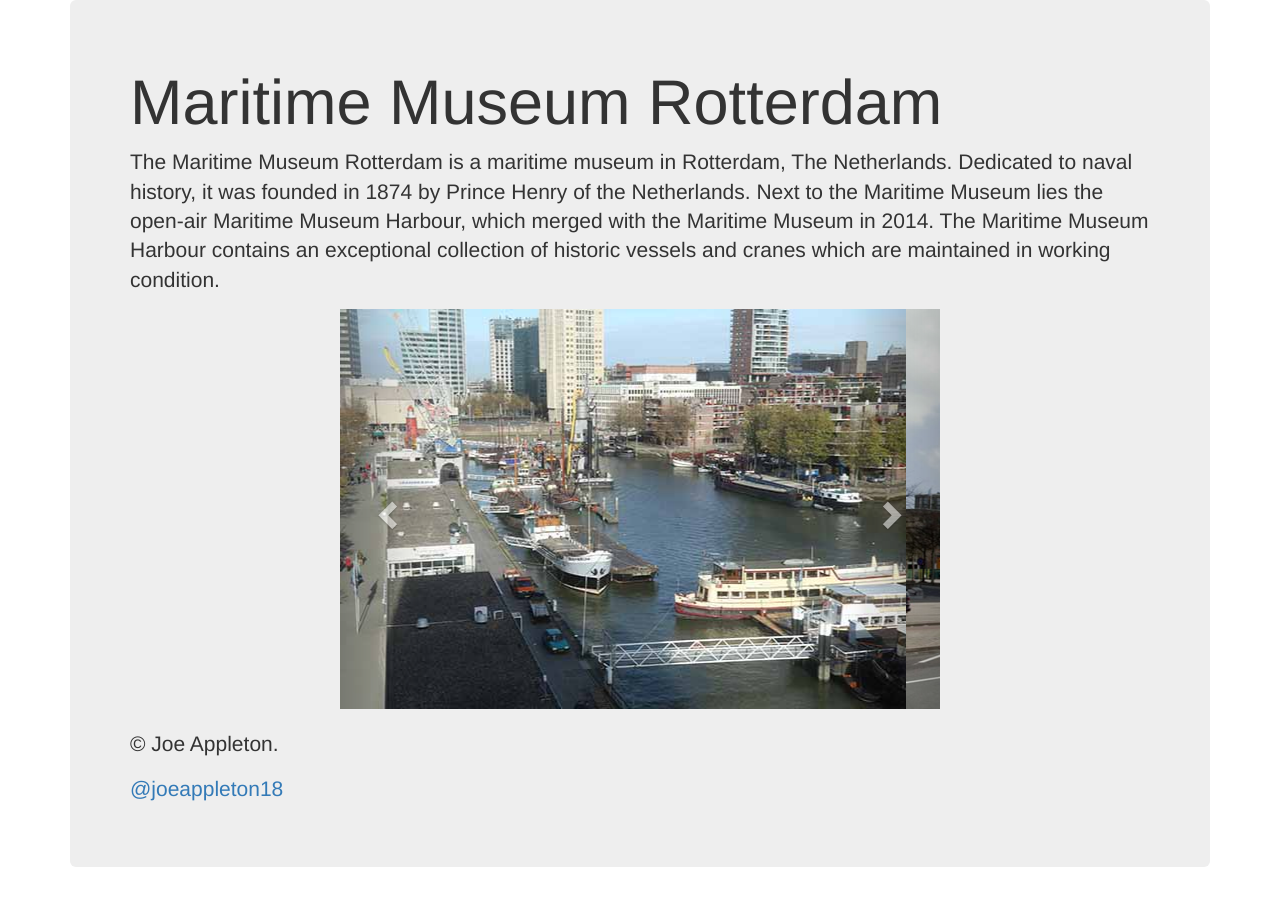
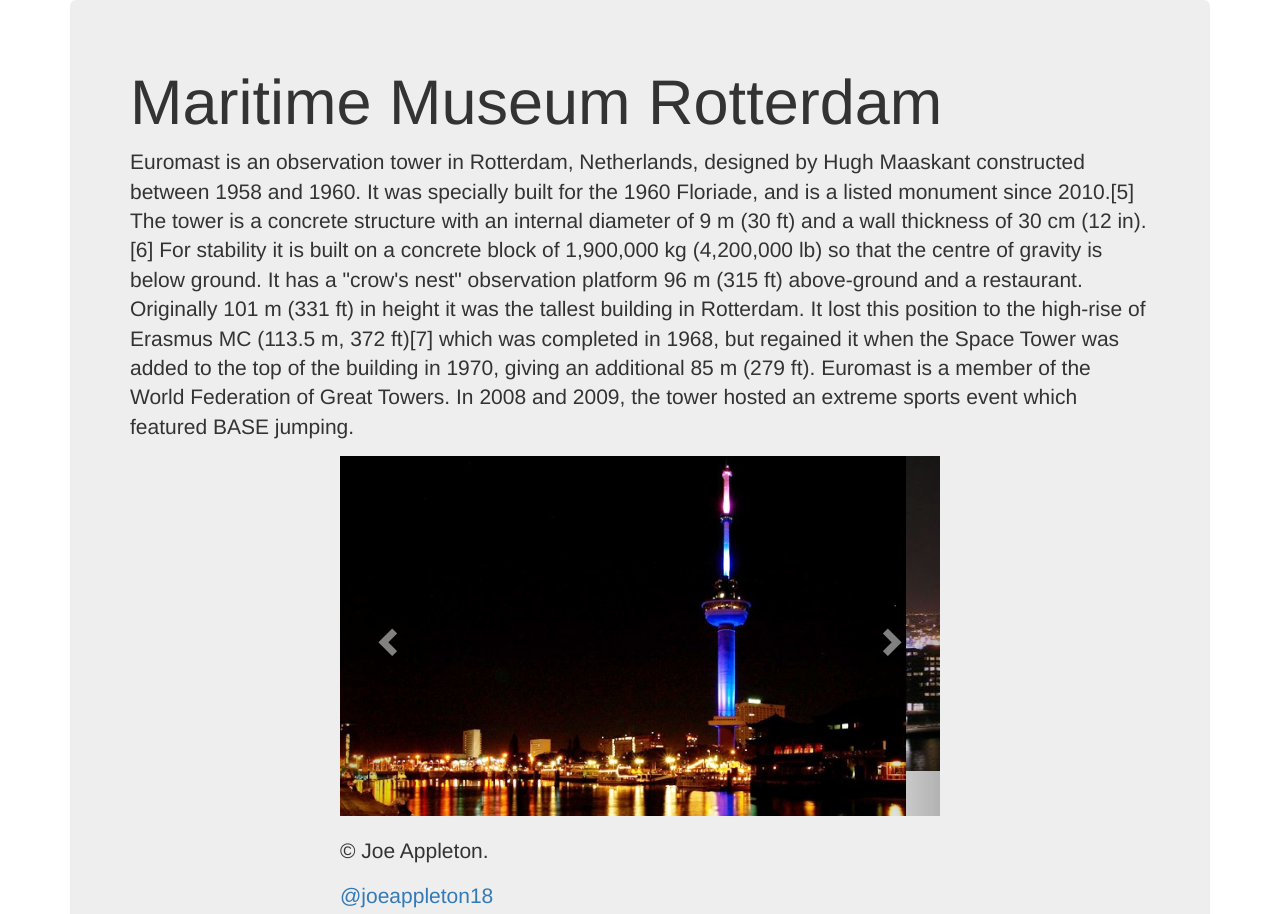
Before and after one commit to JamalG94/JamalG94.github.io, a plain HTML site: page location1.html in a window 1280 px wide. Shown: the top 914 px of the page. Drawn offline with nearby package versions, Linux system fonts and the light colour scheme; some icons are missing.

Commit message:
added two euromast images

```diff
--- a/location1.html
+++ b/location1.html
@@ -16,7 +16,7 @@
     <meta name="description" content="">
     <meta name="author" content="">
 
-    <title>Maritime Museum Rotterdam</title>
+    <title>Euromast</title>
 
     <!-- Bootstrap Core CSS -->
     <link href="../node_modules/bootstrap/dist/css/bootstrap.css" rel="stylesheet">
@@ -36,30 +36,20 @@
 
     <div class="jumbotron">
         <h1>Maritime Museum Rotterdam</h1>
-        <p class="lead">The Maritime Museum Rotterdam is a maritime museum in Rotterdam, The Netherlands. Dedicated to naval history, it was founded in 1874 by Prince Henry of the Netherlands.
-
-            Next to the Maritime Museum lies the open-air Maritime Museum Harbour, which merged with the Maritime Museum in 2014. The Maritime Museum Harbour contains an exceptional collection of historic vessels and cranes which are maintained in working condition.</p>
+        <p class="lead">Euromast is an observation tower in Rotterdam, Netherlands, designed by Hugh Maaskant constructed between 1958 and 1960. It was specially built for the 1960 Floriade, and is a listed monument since 2010.[5] The tower is a concrete structure with an internal diameter of 9 m (30 ft) and a wall thickness of 30 cm (12 in).[6] For stability it is built on a concrete block of 1,900,000 kg (4,200,000 lb) so that the centre of gravity is below ground. It has a "crow's nest" observation platform 96 m (315 ft) above-ground and a restaurant. Originally 101 m (331 ft) in height it was the tallest building in Rotterdam. It lost this position to the high-rise of Erasmus MC (113.5 m, 372 ft)[7] which was completed in 1968, but regained it when the Space Tower was added to the top of the building in 1970, giving an additional 85 m (279 ft). Euromast is a member of the World Federation of Great Towers. In 2008 and 2009, the tower hosted an extreme sports event which featured BASE jumping.</p>
 <div id="myCarousel" class="carousel slide" data-ride="carousel">
 
 
   <!-- Wrapper for slides -->
   <div class="carousel-inner" style="width:600px" role="listbox">
     <div class="item active">
-      <img src="images/maritime_museum/image1.jpg" alt="Chania">
+      <img src="images/euromast/euromast.jpg" alt="Chania">
     </div>
 
     <div class="item">
-        <img src="images/maritime_museum/image2.jpg" alt="Chania">
+        <img src="images/euromast/Euromast1.jpg" alt="Chania">
     </div>
 
-    <div class="item">
-      <img src="http://placehold.it/600x400" alt="placeholder">
-    </div>
-
-    <div class="item">
-      <img src="http://placehold.it/600x400" alt="placeholder">
-    </div>
-  </div>
 
   <!-- Left and right controls -->
   <a class="left carousel-control" href="#myCarousel" role="button" data-slide="prev">
```
Also changed, not shown: images/euromast/Euromast1.jpg (added), images/euromast/euromast.jpg (added).
